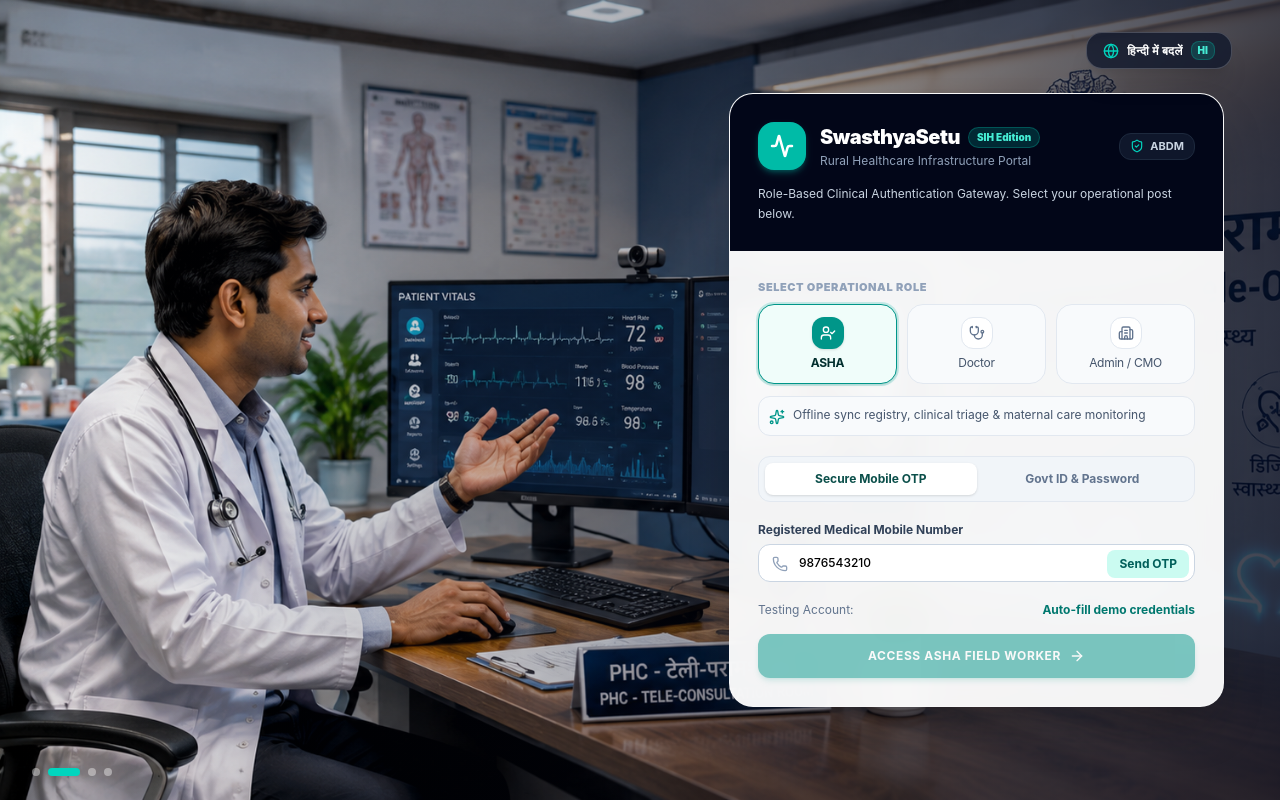
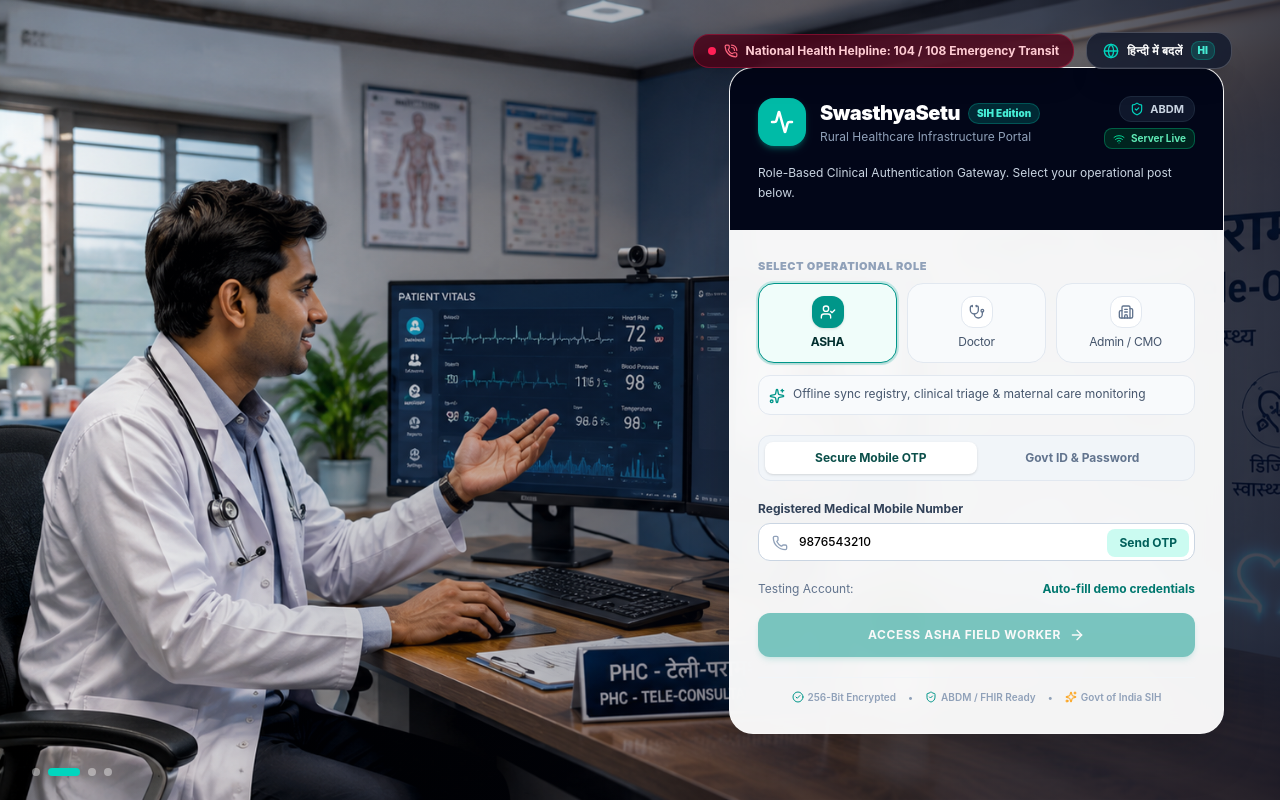
Before and after one commit to mevvek/SwasthyaSetu, a React (Vite) app in the folder client/: page / in a window 1280 px wide. Built offline with nearby package versions, Linux system fonts and the light colour scheme; no server answers.

Commit message:
feat(ui): add helpline pill, live offline status badge and security trust footer on login

```diff
--- a/client/src/components/auth/Login.jsx
+++ b/client/src/components/auth/Login.jsx
@@ -13,7 +13,11 @@
   KeyRound,
   ArrowRight,
   Sparkles,
-  Globe
+  Globe,
+  PhoneCall,
+  Wifi,
+  WifiOff,
+  CheckCircle2
 } from 'lucide-react';
 
 const BACKGROUND_SLIDES = [
@@ -36,6 +40,20 @@
   const [otpSent, setOtpSent] = useState(false);
   const [otp, setOtp] = useState('');
   const [isLoading, setIsLoading] = useState(false);
+  const [isOnline, setIsOnline] = useState(navigator.onLine);
+
+  useEffect(() => {
+    const handleOnline = () => setIsOnline(true);
+    const handleOffline = () => setIsOnline(false);
+
+    window.addEventListener('online', handleOnline);
+    window.addEventListener('offline', handleOffline);
+
+    return () => {
+      window.removeEventListener('online', handleOnline);
+      window.removeEventListener('offline', handleOffline);
+    };
+  }, []);
 
   useEffect(() => {
     const timer = setInterval(() => {
@@ -119,8 +137,15 @@
       {/* Subtle Right-Side Gradient */}
       <div className="absolute inset-0 bg-gradient-to-r from-transparent via-slate-950/30 to-slate-950/75 pointer-events-none" />
 
-      {/* Prominent Language Switcher at Top-Right of the Screen/Image */}
+      {/* Top Header: Emergency Helpline Pill & Prominent Language Switcher */}
       <div className="absolute top-6 right-6 sm:top-8 sm:right-12 z-30 flex items-center gap-3">
+        {/* Emergency 108 / 104 Direct Dial Helpline Pill */}
+        <div className="hidden sm:flex items-center gap-2 px-3.5 py-2 rounded-2xl bg-rose-950/80 backdrop-blur-md border border-rose-500/30 text-rose-200 shadow-xl text-xs font-bold">
+          <span className="w-2 h-2 rounded-full bg-rose-500 animate-ping" />
+          <PhoneCall className="w-3.5 h-3.5 text-rose-400" />
+          <span>{lang === 'hi' ? 'राष्ट्रीय स्वास्थ्य हेल्पलाइन: 104 / 108 आपातकालीन सेवा' : 'National Health Helpline: 104 / 108 Emergency Transit'}</span>
+        </div>
+
         <button
           type="button"
           onClick={() => toggleLanguage()}
@@ -171,9 +196,25 @@
               </div>
             </div>
 
-            <div className="flex items-center gap-1.5 px-2.5 py-1 rounded-xl bg-slate-900 border border-slate-800 text-[11px] font-bold text-slate-300">
-              <ShieldCheck className="w-3.5 h-3.5 text-teal-400" />
-              ABDM
+            <div className="flex flex-col items-end gap-1.5">
+              <div className="flex items-center gap-1.5 px-2.5 py-1 rounded-xl bg-slate-900 border border-slate-800 text-[11px] font-bold text-slate-300">
+                <ShieldCheck className="w-3.5 h-3.5 text-teal-400" />
+                ABDM
+              </div>
+
+              {/* Dynamic Offline / Online Indicator Badge */}
+              <div className={`flex items-center gap-1.5 px-2 py-0.5 rounded-lg text-[10px] font-bold border ${
+                isOnline
+                  ? 'bg-emerald-950/80 border-emerald-500/40 text-emerald-300'
+                  : 'bg-amber-950/80 border-amber-500/40 text-amber-300 animate-pulse'
+              }`}>
+                {isOnline ? <Wifi className="w-3 h-3 text-emerald-400" /> : <WifiOff className="w-3 h-3 text-amber-400" />}
+                <span>
+                  {isOnline
+                    ? (lang === 'hi' ? 'सर्वर कनेक्टेड' : 'Server Live')
+                    : (lang === 'hi' ? 'ऑफलाइन कैश सक्रिय' : 'Offline Cache Active')}
+                </span>
+              </div>
             </div>
           </div>
 
@@ -351,6 +392,24 @@
             </button>
           </form>
 
+          {/* Security & Trust Badges Footer Strip */}
+          <div className="pt-3 border-t border-slate-100 flex items-center justify-center gap-3 text-[10px] font-semibold text-slate-400">
+            <span className="flex items-center gap-1">
+              <CheckCircle2 className="w-3 h-3 text-teal-600" />
+              256-Bit Encrypted
+            </span>
+            <span>•</span>
+            <span className="flex items-center gap-1">
+              <ShieldCheck className="w-3 h-3 text-teal-600" />
+              ABDM / FHIR Ready
+            </span>
+            <span>•</span>
+            <span className="flex items-center gap-1">
+              <Sparkles className="w-3 h-3 text-amber-500" />
+              Govt of India SIH
+            </span>
+          </div>
+
         </div>
 
       </div>
```
